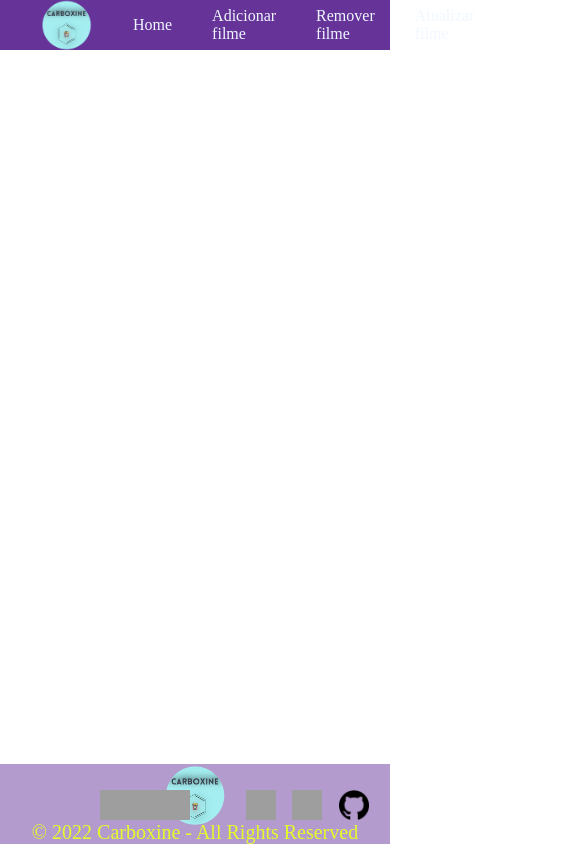
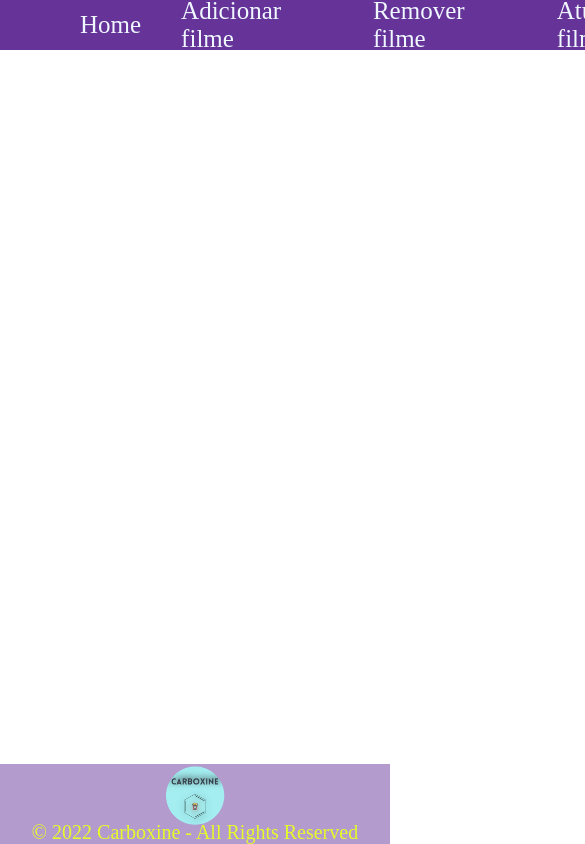
Before and after one commit to yonirg/cinemaFront, a React (Vite) app: page / in a window 390 px wide. Shown: the top 844 px of the page, 585 px wide, since content can reach past the window. Built offline with nearby package versions, Linux system fonts and the light colour scheme; grey boxes are pictures that could not be loaded.

Commit message:
Implemente media-queries

```diff
--- a/src/componentes/Footer.css
+++ b/src/componentes/Footer.css
@@ -18,3 +18,18 @@
 .logo1{
     height:4rem ;
 }
+
+@media (max-width: 440px){
+    .container{
+        display: none;
+    }
+    .logo{
+        display: none;
+    }
+    .cabecalho{
+        width: 200%;
+    }
+    .links li{
+        font-size: 25px;
+    }
+}
```
